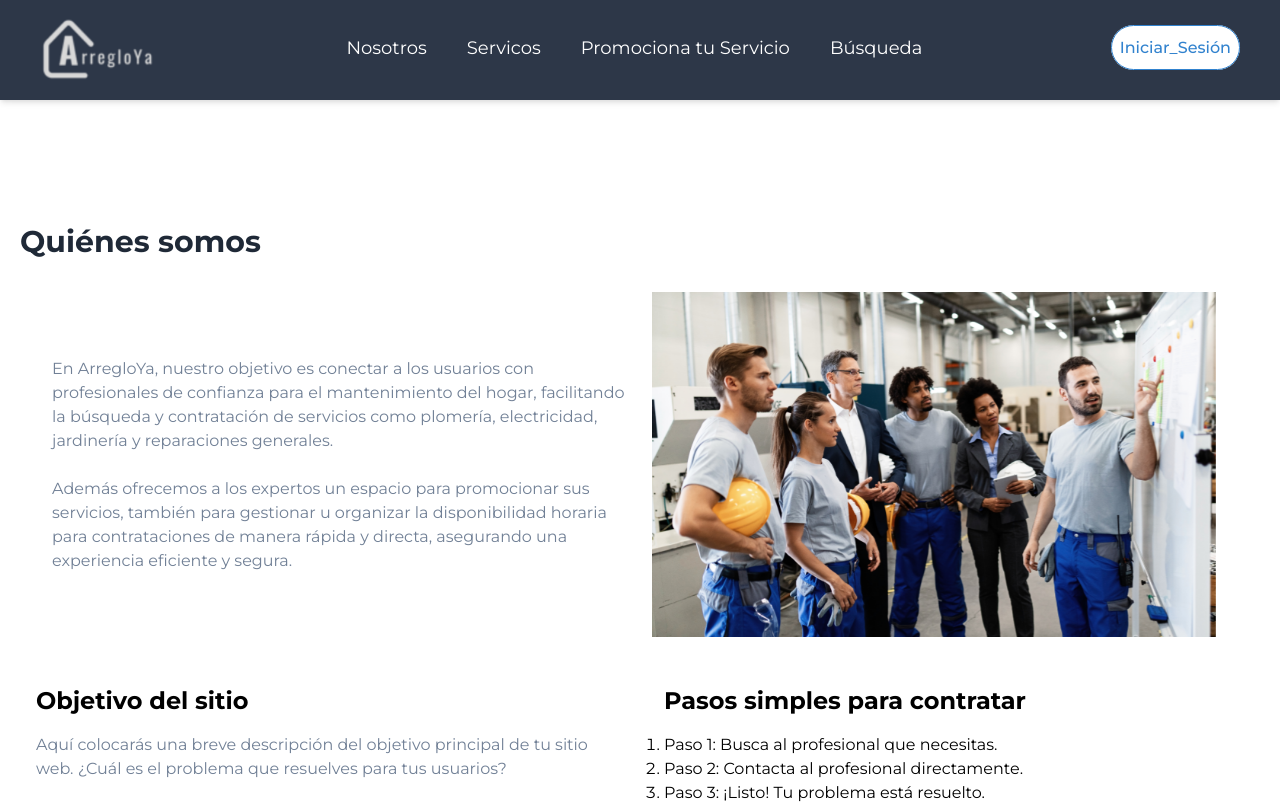
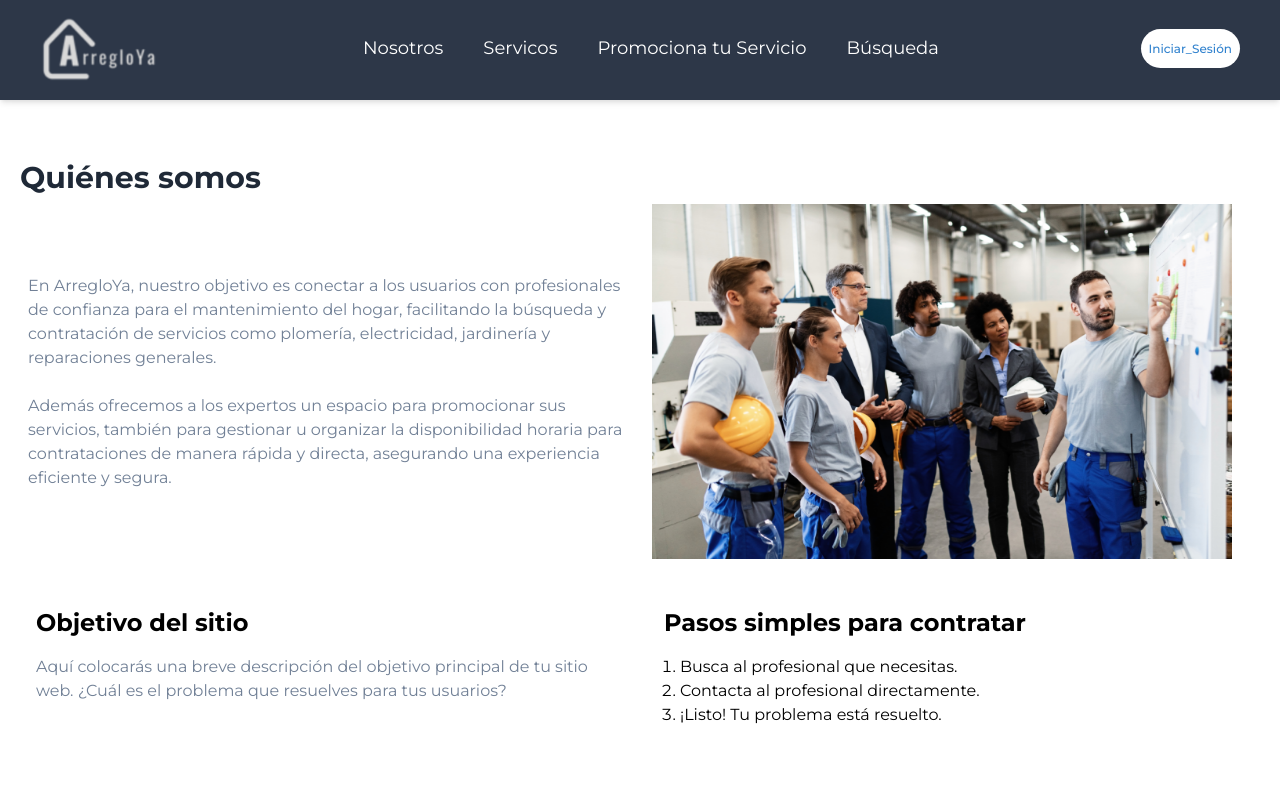
Before and after one commit to No-Country-simulation/s17-08-m-java-react, a React (Create React App) app in the folder client/: page /nosotros in a window 1280 px wide. Shown: the top 804 px of the page. Built offline with nearby package versions, Linux system fonts and the light colour scheme.

Commit message:
agregando notificacion de reserva exitosa

```diff
--- a/client/src/assets/components/Header.js
+++ b/client/src/assets/components/Header.js
@@ -7,7 +7,7 @@ function Header() {
     const [isNavOpen, setIsNavOpen] = useState(false);  // Estado para controlar la visibilidad del menú
 
     return (
-        <header id="header-wrap" className="relative">
+        <header id="header-wrap" className="relative p-12">
             <div className="bg-gray-800 navigation fixed top-0 left-0 w-full z-30 bg-white shadow-md"style={{ height: '100px' }}>
                 <div className="container">
                 <nav className="container mx-auto flex items-center justify-between h-24 px-4">
@@ -36,7 +36,7 @@ function Header() {
   </ul>
 </div>
                         <div className="header-btn hidden sm:block sm:absolute sm:right-0 sm:mr-16 lg:static lg:mr-0">
-                        <Link to="/login" className="bg-white text-blue-600 border border-blue-600 px-2 py-3 rounded-full text-ms font-medium  duration-300 hover:bg-blue-600 hover:text-white">
+                        <Link to="/login" className="bg-white text-blue-600 border-0 border-blue-600 px-2 py-3 rounded-full text-xs font-medium  duration-300 hover:bg-blue-600 hover:text-white">
                           Iniciar_Sesión
                         </Link>
                         </div>
--- a/client/src/assets/components/Home.js
+++ b/client/src/assets/components/Home.js
@@ -7,10 +7,10 @@ function Home() {
       <div className="container mx-auto px-4 ">
         <div className="flex flex-col lg:flex-row justify-between items-center">
           <div className="w-full lg:w-1/2 text-center lg:text-left">
-            <h2 className="text-left text-4xl font-bold leading-snug text-gray-700 mb-10 wow fadeInUp animated" data-wow-delay="1s" style={{ visibility: 'visible', animationDelay: '1s', fontSize: '75px' }}>
+            <h2 className="text-left text-4xl font-bold leading-snug text-gray-700 mb-5 wow fadeInUp animated" data-wow-delay="1s" style={{ visibility: 'visible', animationDelay: '1s', fontSize: '75px' }}>
               Soluciones<br className="hidden lg:block" />Para tu Hogar
             </h2>
-            <h3 className=" text-left  text-3xl leading-snug text-gray-700 mb-10 wow fadeInUp animated" data-wow-delay="1s" style={{ visibility: 'visible', animationDelay: '1s', lineHeight: '2.5' }}>
+            <h3 className=" text-left  text-xl leading-snug text-gray-700 mb-8 pr-5 wow fadeInUp animated" data-wow-delay="1s" style={{ visibility: 'visible', animationDelay: '1s', lineHeight: '2.5' }}>
               Servicio de calidad garantizada para cada rincón de tu hogar
             </h3>
 
@@ -35,7 +35,7 @@ function Home() {
 
           <div className="w-full lg:w-1/2 text-center">
             <div className="mx-3 lg:mr-0 lg:ml-3 wow fadeInRight animated" data-wow-delay="0.3s" style={{ visibility: 'visible', animationDelay: '0.3s' }}>
-              <img src={Imagenhero} alt="Imagen Hero" className="w-full h-auto" />
+              <img src={Imagenhero} alt="Imagen Hero" className="w-full h-full" />
             </div>
           </div>
         </div>
--- a/client/src/assets/components/Service.js
+++ b/client/src/assets/components/Service.js
@@ -7,7 +7,7 @@ import albañil from '../images/albañil.jpg';  */
 
 
 import {
-  faWrench, faPaintRoller,faHammer,faTrowel ,faHelmetSafety,faTruckPickup,faBucket,faFire,faTree,faFaucetDrip,faCar,faKey,faVideo,faBolt,faGavel,faTemperatureLow,
+faPaintRoller,faHammer,faTrowel ,faHelmetSafety,faTruckPickup,faBucket,faFire,faTree,faFaucetDrip,faCar,faKey,faVideo,faBolt,faGavel,faTemperatureLow,
 } from "@fortawesome/free-solid-svg-icons";
 
 const Services = () => {
--- a/client/src/assets/components/WorkersGrid.js
+++ b/client/src/assets/components/WorkersGrid.js
@@ -1,10 +1,15 @@
-// WorkersGrid.js
-import WorkerCard from './WorkerCard';  // Asume que WorkerCard está definido correctamente
+import React, { useEffect } from 'react';
+import WorkerCard from './WorkerCard';
 
 function WorkersGrid({ workers }) {
+
+  useEffect(() => {
+    window.scrollTo(0, 0);
+  }, []);
+
   return (
     <div className="container mx-auto px-4 ">
-      <h1 className="text-left text-4xl font-bold mb-5  pl-16 text-gray-800 ">Albañilería (151)</h1>
+      <h1 className="text-left text-4xl font-bold mb-5 pl-16 text-gray-800 ">Albañilería (151)</h1>
       <div className="flex flex-wrap justify-center gap-4">
         {workers.map(worker => (
           <WorkerCard key={worker.id} worker={worker} />
--- a/client/src/assets/components/suscribirse.js
+++ b/client/src/assets/components/suscribirse.js
@@ -9,7 +9,7 @@ function Subscribe() {
         <h4 className="mb-8 section-heading wow fadeInUp animated" data-wow-delay="0.3s" style={{ visibility: 'visible', '-webkit-animation-delay': '0.3s', '-moz-animation-delay': '0.3s', animationDelay: '0.3s' }}>
           ¿No Encuentras el Servicio que Necesitas?
         </h4>
-        <p className="mb-8 text-gray-800 leading-loose text-sm wow fadeInUp animated" data-wow-delay="0.6s" style={{ visibility: 'visible', '-webkit-animation-delay': '0.6s', '-moz-animation-delay': '0.6s', animationDelay: '0.6s' }}>
+        <p className="mb-8 text-gray-800 leading-loose text-md wow fadeInUp animated" data-wow-delay="0.6s" style={{ visibility: 'visible', '-webkit-animation-delay': '0.6s', '-moz-animation-delay': '0.6s', animationDelay: '0.6s' }}>
           Si no encuentras exactamente lo que buscas, no te preocupes. Escríbenos y te ayudaremos a conectar con el profesional adecuado para tu necesidad.<br className="hidden lg:block" />
           ¡Estamos aquí para ayudarte a encontrar la solución perfecta para tu hogar!
         </p>
--- a/client/src/assets/pages/Login.js
+++ b/client/src/assets/pages/Login.js
@@ -6,7 +6,7 @@ import Logo from '../images/ArregloYa 3.png'
 function Login() {
     return (
 
-        <div className="flex items-center justify-center h-screen ">
+        <div className="flex items-center justify-center">
             <div className="w-full max-w-xs ">
             <img src={Logo} alt=""  className="  px-24 "/>
                 <form className="bg-white shadow-md rounded px-8 pt-6 pb-8 mb-4">
--- a/client/src/assets/pages/Nosotros.js
+++ b/client/src/assets/pages/Nosotros.js
@@ -4,13 +4,13 @@ import NosotrosImg from "../images/Ilustraciones/nosotros.png";
 function Nosotros() {
   return (
     <div className="container mx-auto py-16">
-      <h1 className="text-left text-gray-800 text-3xl font-bold mb-8">
+      <h1 className="text-left text-gray-800 text-3xl font-bold mb-2">
         Quiénes somos
       </h1>
 
       <div className="flex flex-wrap items-center">
         {/* Contenedor del texto */}
-        <div className="w-full lg:w-1/2 lg:pl-8 text-left">
+        <div className="w-full lg:w-1/2 lg:pl-2 text-left">
           <p>
             En ArregloYa, nuestro objetivo es conectar a los usuarios con
             profesionales de confianza para el mantenimiento del hogar,
@@ -27,7 +27,7 @@ function Nosotros() {
         </div>
 
         {/* Contenedor de la imagen */}
-        <div className="w-full lg:w-1/2 lg:pr-8">
+        <div className="w-full lg:w-1/2 lg:pr-4">
           <div
             className="mx-3 lg:mx-0 wow fadeInRight animated"
             data-wow-delay="0.3s"
@@ -55,10 +55,10 @@ function Nosotros() {
           <h2 className="text-2xl font-bold mb-4">
             Pasos simples para contratar
           </h2>
-          <ol className="list-decimal">
-            <li>Paso 1: Busca al profesional que necesitas.</li>
-            <li>Paso 2: Contacta al profesional directamente.</li>
-            <li>Paso 3: ¡Listo! Tu problema está resuelto.</li>
+          <ol className="list-decimal  pl-4">
+            <li>Busca al profesional que necesitas.</li>
+            <li>Contacta al profesional directamente.</li>
+            <li>¡Listo! Tu problema está resuelto.</li>
           </ol>
         </div>
       </div>
--- a/client/src/assets/pages/PlomeroPage.js
+++ b/client/src/assets/pages/PlomeroPage.js
@@ -7,6 +7,8 @@ import albañil3 from '../images/Personas perfiles/Albañil/Rectangle17.png';
 import albañil4 from '../images/Personas perfiles/Albañil/Rectangle18.png';
 import albañil5 from '../images/Personas perfiles/Albañil/Rectangle19.png';
 import albañil6 from '../images/Personas perfiles/Albañil/Rectangle20.png';
+
+
 
 // Datos iniciales de ejemplo
 const initialWorkers = [
@@ -26,12 +28,17 @@ function PlomeroPage() {
   const handleFilterChange = (filterName, value) => {
     setFilters(prev => ({ ...prev, [filterName]: value }));
     // Aquí agregar lógica para filtrar trabajadores basada en `filters`
+
   };
+
 
   return (
     <div className="min-h-screen pt-10">
       <FilterComponent onFilterChange={handleFilterChange} />
       <WorkersGrid workers={workers} />
+      <div className="text-center my-8">
+
+      </div>
     </div>
   );
 }
```
Also changed, not shown: client/src/assets/pages/FormularioAlbañil.js (+31 -8 lines), client/src/assets/images/Personas perfiles/Albañil/resena.jpg (added).
